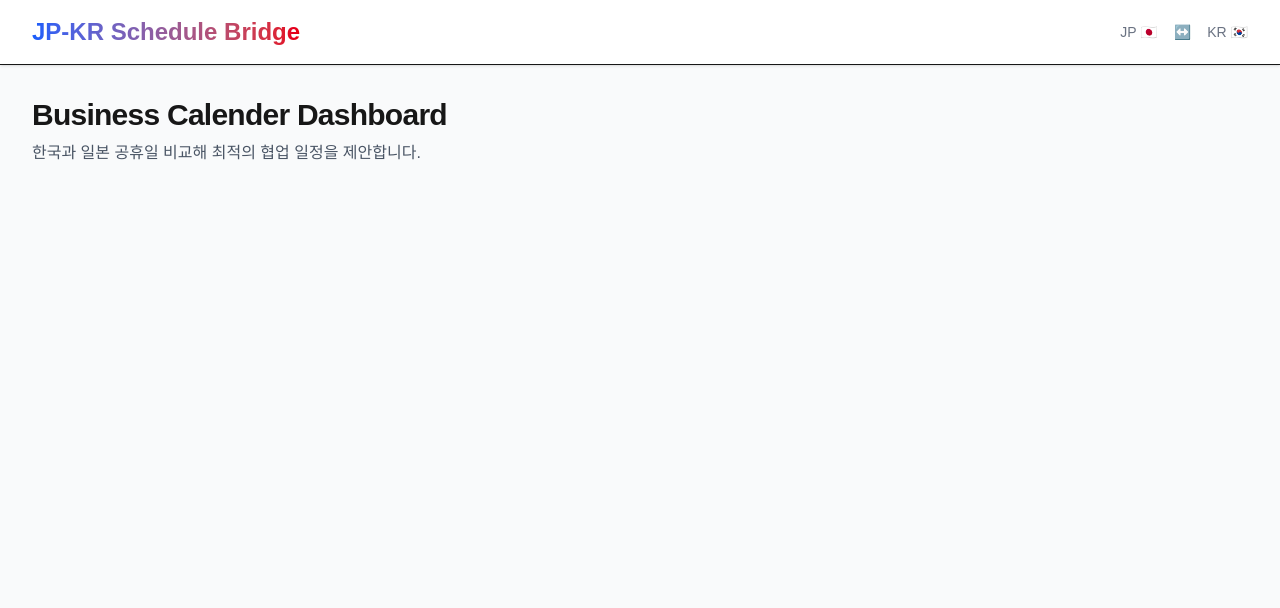
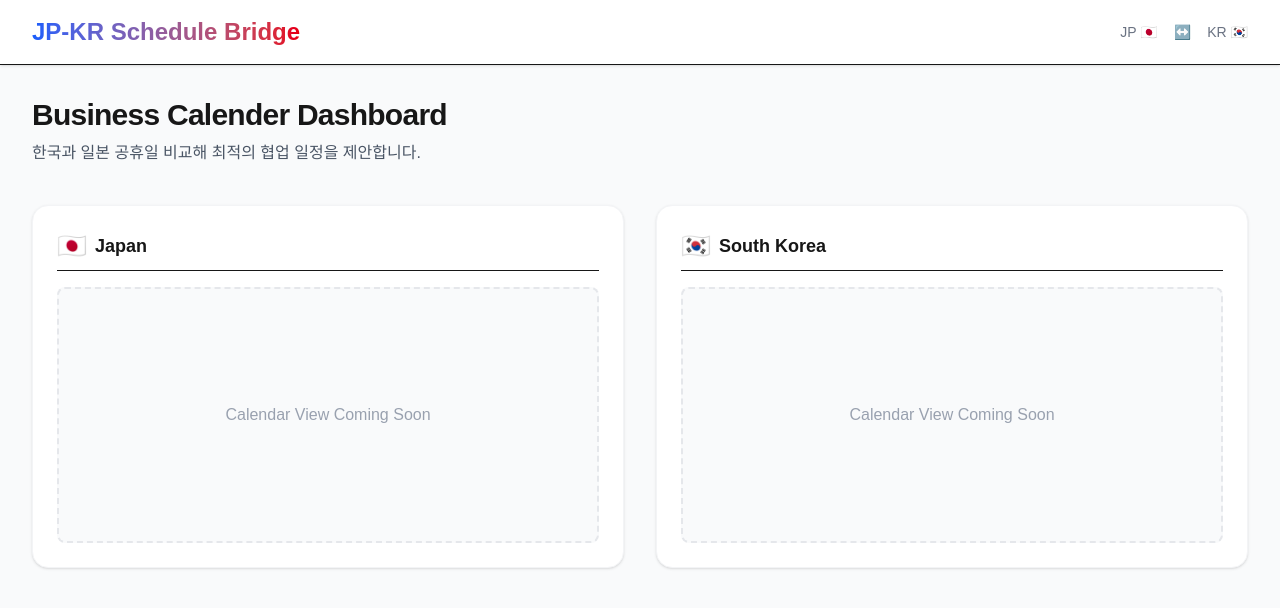
Before and after one commit to 2daKaizen-gun/jp-kr-schedule-bridge, a Next.js app: page / in a window 1280 px wide. Shown: the top 608 px of the page. Built offline with nearby package versions, Linux system fonts and the light colour scheme.

Commit message:
feat: page.tsx(2 column layout)

```diff
--- a/src/app/page.tsx
+++ b/src/app/page.tsx
@@ -20,6 +20,30 @@ export default function Home() {
           <p className="mt-2 text-gray-600">한국과 일본 공휴일 비교해 최적의 협업 일정을 제안합니다.</p>
         </header>
 
+        {/*2 column layout(Calender)*/}
+        <div className="grid grid-cols-1 md:grid-cols-2 gap-8">
+          {/*Japan section*/}
+          <div className="bg-white p-6 rounded-2xl shadow-sm border border-gray-100">
+            <div className="flex items-center gap-2 mb-4 text-lg font-semibold border-b pb-2">
+              <span className="text-2xl">🇯🇵</span> Japan
+            </div>
+            <div className="h-64 flex items-center justify-center bg-gray-50 rounded-lg border-dashed border-2 border-gray-200 text-gray-400">
+              Calendar View Coming Soon
+            </div>
+          </div>
+
+          {/*Korea section*/}
+          <div className="bg-white p-6 rounded-2xl shadow-sm border border-gray-100">
+            <div className="flex items-center gap-2 mb-4 text-lg font-semibold border-b pb-2">
+              <span className="text-2xl">🇰🇷</span> South Korea
+            </div>
+            <div className="h-64 flex items-center justify-center bg-gray-50 rounded-lg border-dashed border-2 border-gray-200 text-gray-400">
+              Calendar View Coming Soon
+            </div>
+          </div>
+
+        </div>
+
 
 
       </main>
```
